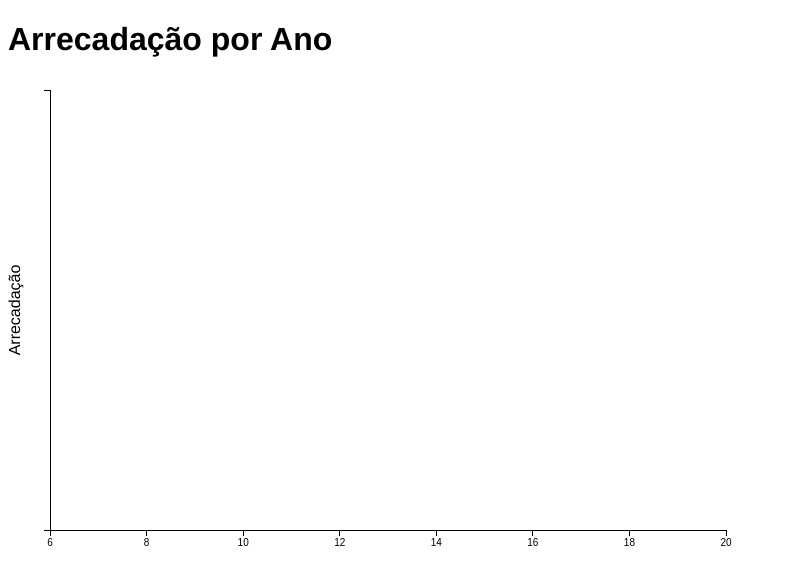
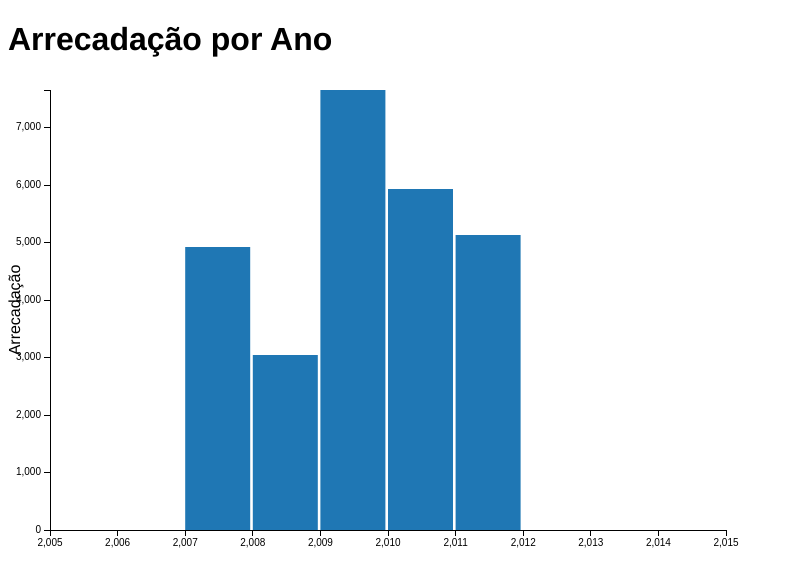
Before and after one commit to Victorblsilveira/datavis-course, a plain HTML site: page 2017_10_02/movies_d3_dc.html in a window 1280 px wide. Shown: the whole page, without its empty margins (0-794 px from the left). Drawn offline with nearby package versions, Linux system fonts and the light colour scheme.

Commit message:
Tarefa 2 correção

```diff
--- a/2017_10_02/movies_d3_dc.html
+++ b/2017_10_02/movies_d3_dc.html
@@ -35,7 +35,7 @@
             chart1
                 .width(768)
                 .height(480)
-                .x(d3.scale.linear().domain([6,20]))
+                .x(d3.scale.linear().domain([2005,2015]))
                 .brushOn(false)
                 .yAxisLabel("Arrecadação")
                 .dimension(anos)
```
